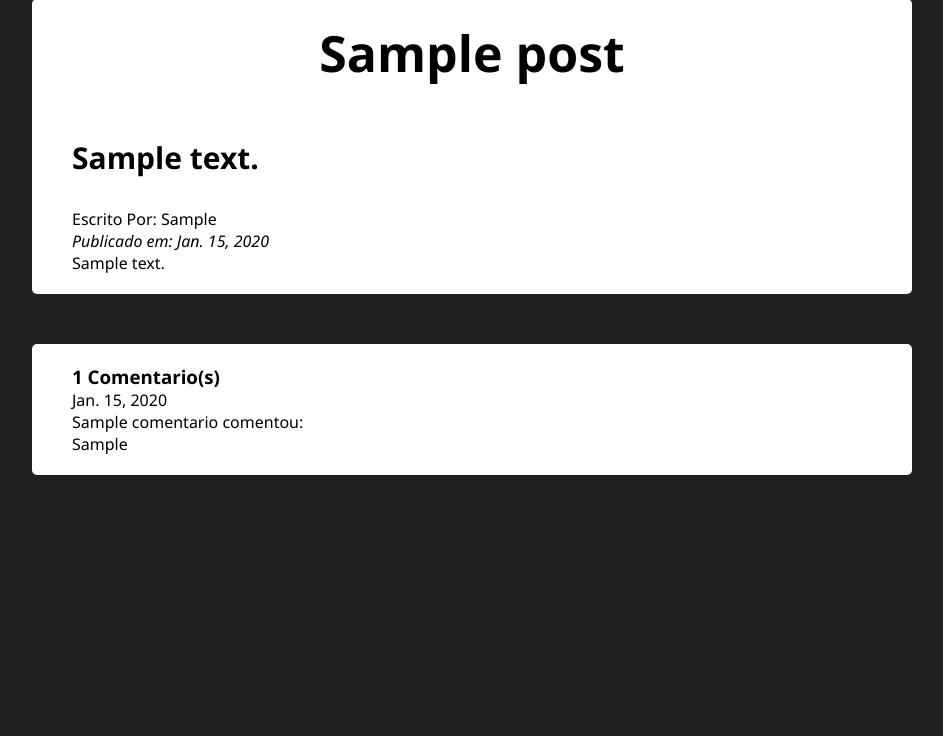
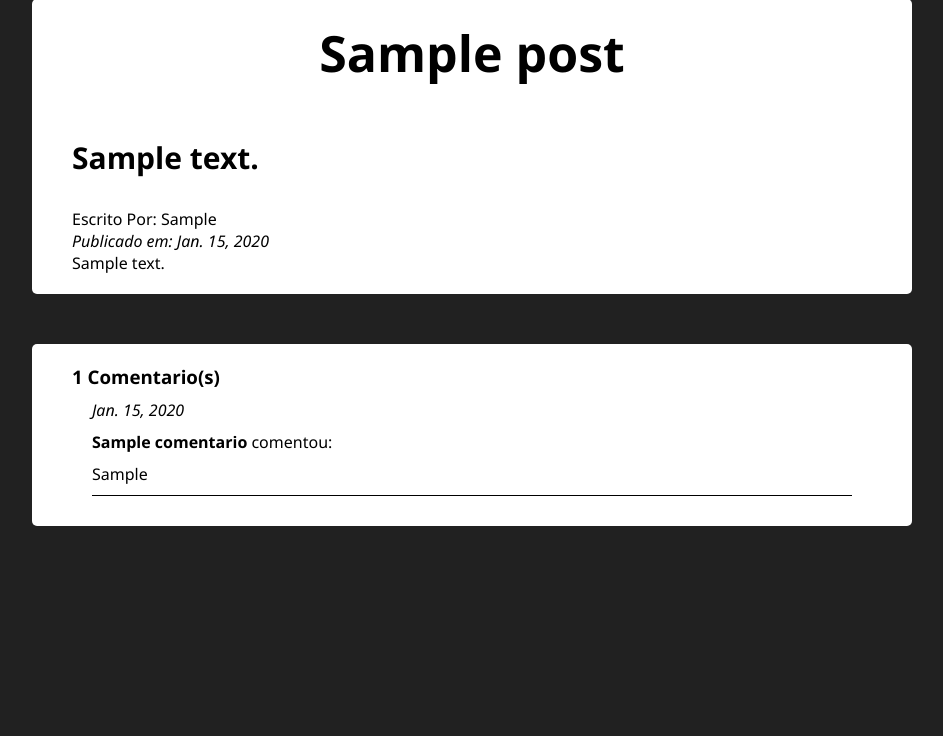
Before and after one commit to gustavocruz-pereira/blog-carros-django, a Django app: page /post/1 in a window 1280 px wide. Shown: the part 46-782 px from the top of the page, without its empty margins (168-1111 px from the left). Run offline with Django 3.2, Linux system fonts and the light colour scheme; tables that the repository leaves empty hold one stand-in row (values such as "Sample post"); some libraries are stand-ins or nearby versions.

Commit message:
melhorias no campo comentarios

```diff
--- a/blog/static/blog/css/style.css
+++ b/blog/static/blog/css/style.css
@@ -167,3 +167,25 @@ a:visited {
     font-family: 'Segoe UI', Tahoma, Geneva, Verdana, sans-serif;
     margin-top: 50px;
 }
+
+.coment-usuario {
+    margin: 10px;
+}
+
+.coment-usuario p {
+    margin: 10px;
+    padding: 5px, 0px;
+}
+
+.nome-coment {
+    font-weight: bold;
+}
+
+.data-coment {
+    font-style: italic;
+}
+
+.corpo-coment {
+    border-bottom: 1px solid var(--black-color);
+    padding-bottom: 10px;
+}
--- a/templates/post.html
+++ b/templates/post.html
@@ -22,12 +22,14 @@
             <div class="comentarios-content">
 
                 <h3>{{comentarios.count}} Comentario(s)</h3>
-                    {% for comentario in comentarios %}
-                        <p>{{comentario.data_comentario}}</p>
-                        <p>{{comentario.nome_comentario}} comentou:</p>
+                <div class="coment-usuario">
+                {% for comentario in comentarios %}
+                        <p class="data-coment">{{comentario.data_comentario}}</p>
+                        <p><strong  class="nome-coment">{{comentario.nome_comentario}}</strong> comentou:</p>
 
-                        <p> {{comentario.comentario}} </p>
+                        <p class="corpo-coment"> {{comentario.comentario}} </p>
                     {% endfor %}
+                </div>
             </div>
         </aside>
         {% endif %}
```
